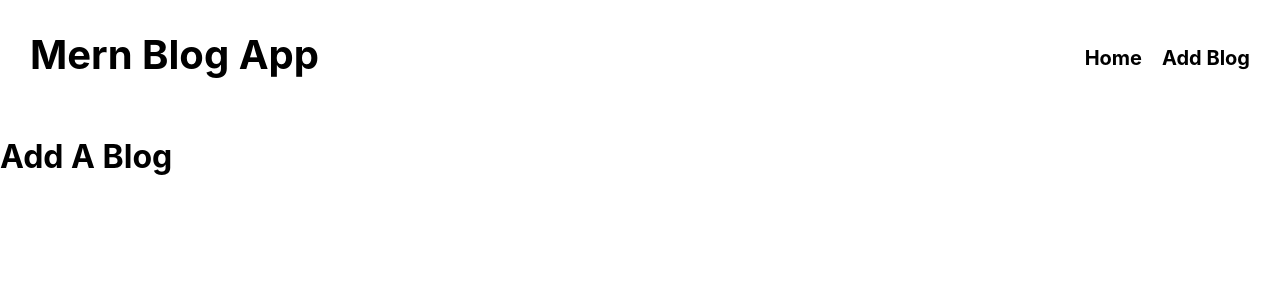
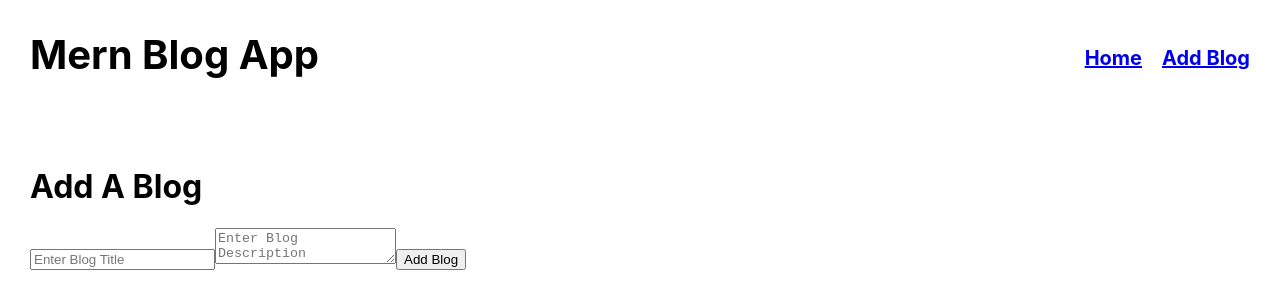
Before and after one commit to DeepaBhandari/mern-app, a React (Create React App) app in the folder client/: page /add-blog in a window 1280 px wide. Shown: the top 308 px of the page. Built offline with nearby package versions, Linux system fonts and the light colour scheme.

Commit message:
addition of routing and posting new blog via axios

```diff
--- a/client/package.json
+++ b/client/package.json
@@ -6,6 +6,7 @@
     "@testing-library/jest-dom": "^5.17.0",
     "@testing-library/react": "^13.4.0",
     "@testing-library/user-event": "^13.5.0",
+    "axios": "^1.6.7",
     "react": "^18.2.0",
     "react-dom": "^18.2.0",
     "react-icons": "^5.0.1",
--- a/client/src/App.js
+++ b/client/src/App.js
@@ -1,6 +1,6 @@
 import './App.css';
 import Header from './components/header';
-import {Routes, Route,Link} from 'react-router-dom';
+import {Routes, Route} from 'react-router-dom';
 import Home from './pages/home';
 import AddNewBlog from './pages/add-blog';
 
--- a/client/src/components/header/index.jsx
+++ b/client/src/components/header/index.jsx
@@ -1,11 +1,17 @@
 import classes from './styles.module.css'
+import { Link } from "react-router-dom";
+
 export default function Header(){
 return(
     <div className={classes.header}>
        <h3>Mern Blog App</h3>
        <ul>
+       <Link to={"/"}>
         <li>Home</li>
+        </Link>
+        <Link to={"/add-blog"}>
         <li>Add Blog</li>
+        </Link>
        </ul>
     </div>
 )
--- a/client/src/pages/add-blog/index.jsx
+++ b/client/src/pages/add-blog/index.jsx
@@ -1,7 +1,61 @@
+import classes from './styles.module.css';
+import { GlobalContext } from '../../context';
+import {useContext} from "react";
+import axios from 'axios';
+import {useNavigate} from 'react-router-dom';
+
 export default function AddNewBlog(){
+    const { formData, setFormData, setIsEdit, isEdit } =
+    useContext(GlobalContext);
+    const navigate = useNavigate();
+
+    async function handleSaveBlogToDatabase(){
+     const response = await axios.post('http://localhost:5000/api/blogs/add',{
+        title: formData.title,
+        description: formData.description
+     })
+     const result = await response.data;
+
+     console.log(result);
+
+     if(result){
+        setFormData({
+            title: '',
+            description: ''
+        })
+        navigate('/')
+     }
+    }
     return(
+        <div className={classes.wrapper}>
+        <h1>Add A Blog</h1>
         <div>
-        <h1>Add A Blog</h1>
+            <input
+            name='title'
+            placeholder='Enter Blog Title'
+            id='title'
+            value= {formData.title}
+            onChange={(e)=>setFormData({
+                ...formData,
+                title:e.target.value,
+            })}
+            />
+             <textarea
+          name="description"
+          placeholder="Enter Blog Description"
+          id="description"
+          value={formData.description}
+          onChange={(event) =>
+            setFormData({
+              ...formData,
+              description: event.target.value,
+            })
+          }
+        />
+        <button onClick= {handleSaveBlogToDatabase}>
+          {isEdit ? "Edit Blog" : "Add Blog"}
+        </button>
+        </div>
         </div>
     )
 }
--- /dev/null
+++ b/client/src/pages/add-blog/styles.module.css
@@ -0,0 +1,10 @@
+.wrapper {
+    padding: 30px;
+}
+
+.formWrapper{
+    display: flex;
+    flex-direction: column;
+    gap: 15px;
+    width: 400px;
+}
```
Also changed, not shown: 1 other file (tests, documents, lock files or other folders).
